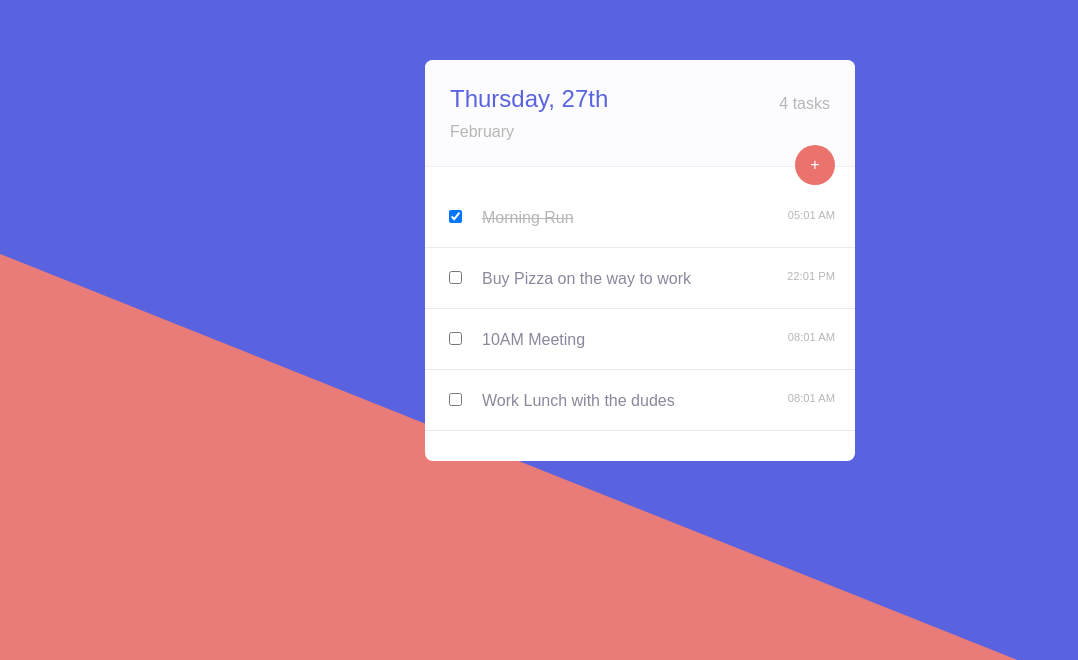
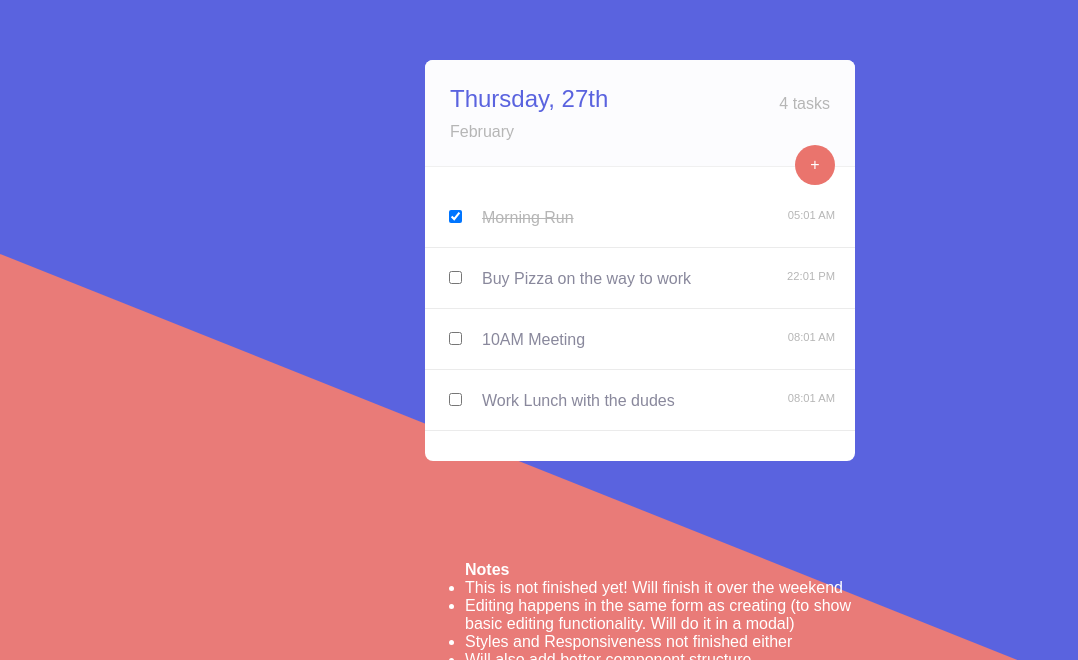
Before and after one commit to sbastidasr/forethought-todo, a React (Create React App) app: page / in a window 1280 px wide. Shown: the part 140-800 px from the top of the page, without its empty margins (0-1078 px from the left). Built offline with nearby package versions, Linux system fonts and the light colour scheme.

Commit message:
Added notes

```diff
--- a/src/App.js
+++ b/src/App.js
@@ -8,6 +8,18 @@ class App extends React.Component {
     return (
       <AppContainer>
         <ToDo />
+        <Notes>
+          <ul>
+            <b>Notes</b>
+            <li>This is not finished yet! Will finish it over the weekend </li>
+            <li>
+              Editing happens in the same form as creating (to show basic
+              editing functionality. Will do it in a modal)
+            </li>
+            <li>Styles and Responsiveness not finished either</li>
+            <li>Will also add better component structure</li>
+          </ul>
+        </Notes>
       </AppContainer>
     );
   }
@@ -20,5 +32,11 @@ const AppContainer = styled.div`
   position: fixed;
   background-image: url("background.svg");
 `;
+const Notes = styled.div`
+  width: 430px;
+  color: white;
+  margin: auto;
+  text-align: left;
+`;
 
 export default App;
```
